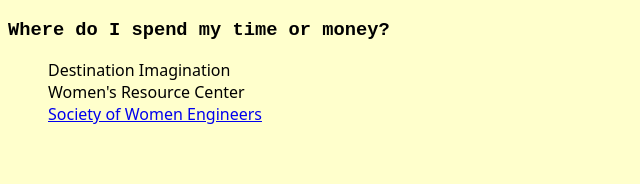
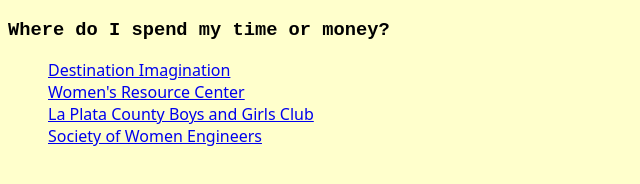
Before and after one commit to deelivingston/portfolio, a plain HTML site: page vol-bene.html in a window 1280 px wide. Shown: the whole page, without its empty margins (0-640 px from the left). Drawn offline with Linux system fonts and the light colour scheme.

Commit message:
Tweak email input and vol links

```diff
--- a/vol-bene.html
+++ b/vol-bene.html
@@ -8,8 +8,9 @@
   <body>
     <h3>Where do I spend my time or money?</h3>
     <ul class="about-list">
-      <li>Destination Imagination</li>
-      <li>Women's Resource Center</li>
+      <li><a href="https://www.dicolorado.com/">Destination Imagination</a></li>
+      <li><a href="http://wrcdurango.org/">Women's Resource Center</a></li>
+      <li><a href="https://www.bgclaplata.org/">La Plata County Boys and Girls Club</a></li>
       <li><a href="https://www.swe.org">Society of Women Engineers</a></li>
     </ul>
   </body>
```
Also changed, not shown: index.html (+6 -5 lines).
